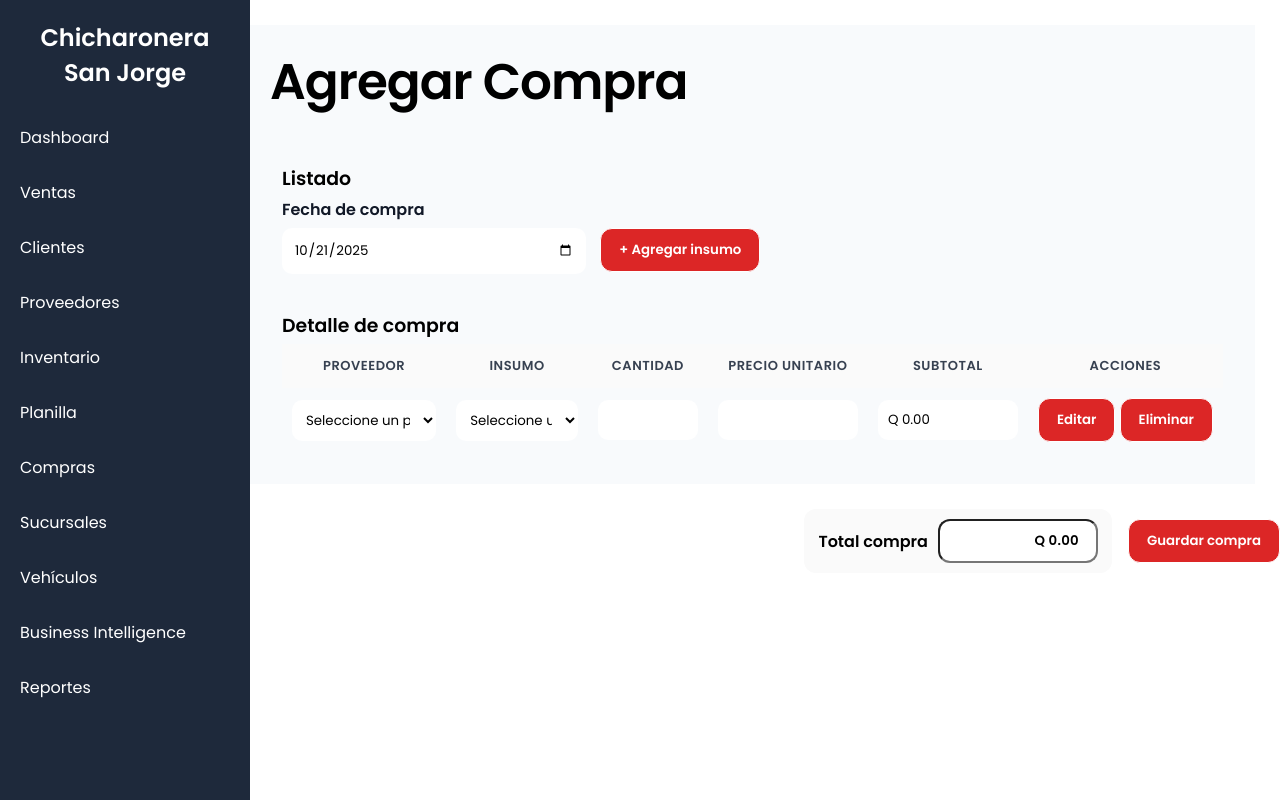
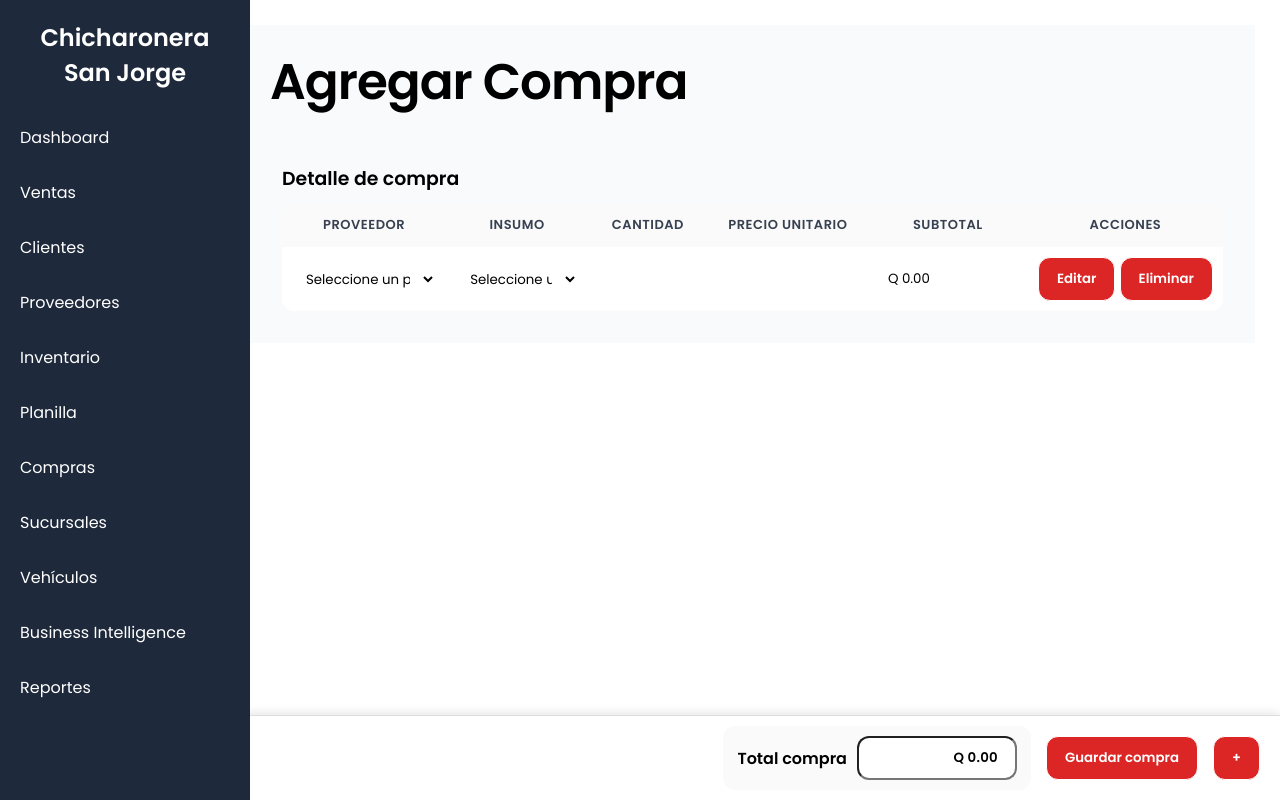
Before and after one commit to IngPau/ChicharroneraSanJorge, a PHP site: page /Compras/compras.php in a window 1280 px wide. Run offline with PHP 8.4, Linux system fonts and the light colour scheme; tables that the repository leaves empty or names only in its code hold one stand-in row (values such as "Sample post").

Commit message:
correciones en el archivo de conexion de lo dee cargar proveedores

```diff
--- a/Compras/cargarProveedores.js
+++ b/Compras/cargarProveedores.js
@@ -1,8 +1,10 @@
+// Compras/cargarProveedores.js
 window.Compras = window.Compras || {};
 (function(NS){
   if (NS._proveedoresLoaded) return;
   NS._proveedoresLoaded = true;
 
+  const PROV_URL = 'cargarProveedores.php?format=options';
   let proveedorOptionsHTML = null;
 
   async function fetchOptions(url) {
@@ -15,21 +17,29 @@
     return await res.text();
   }
 
-  NS.ensureProveedorOptions = async function ensureProveedorOptions() {
+  NS.ensureProveedorOptions = async function() {
     if (!proveedorOptionsHTML) {
-      proveedorOptionsHTML = await fetchOptions('cargarProveedores.php?format=options');
+      proveedorOptionsHTML = await fetchOptions(PROV_URL);
     }
     return proveedorOptionsHTML;
   };
 
-  document.addEventListener('DOMContentLoaded', async () => {
-    const selProv = document.getElementById('proveedor'); // <-- este sí existe en tu HTML
-    if (!selProv) return;
+  NS.fillProveedorSelect = async function(selectEl) {
     try {
-      selProv.innerHTML = await NS.ensureProveedorOptions();
+      const html = await NS.ensureProveedorOptions();
+      selectEl.innerHTML = html;
     } catch (e) {
       console.error('Error cargando proveedores:', e);
-      selProv.innerHTML = '<option value="">Error cargando proveedores</option>';
+      selectEl.innerHTML = '<option value="">Error cargando proveedores</option>';
     }
-  });
+  };
+
+  NS.fillAllProveedorSelects = async function() {
+    const html = await NS.ensureProveedorOptions();
+    document.querySelectorAll('select.sel-proveedor').forEach(sel => {
+      sel.innerHTML = html;
+    });
+  };
+
+  document.addEventListener('DOMContentLoaded', NS.fillAllProveedorSelects);
 })(window.Compras);
--- a/Compras/compras.css
+++ b/Compras/compras.css
@@ -94,69 +94,73 @@
 .form-group select:focus{
   border-color: var(--focus);
   box-shadow: 0 0 0 4px rgba(37,99,235,.12);
+}  .table-wrap {
+    margin-top: 10px;
+    border: 1px solid var(--border);
+    border-radius: 12px;
+    overflow: hidden;
+    background: #fff;
+    max-height: 260px; /* alto máximo visible */
+    overflow-y: auto; /* scroll vertical si excede */
   }
 
-/* Tabla de detalle */
-.table-wrap{
-  margin-top:10px;
-  border:1px solid var(--border);
-  border-radius:12px;
-  overflow:hidden;
-  background:#fff;
-  max-height: 200px; /* alto máximo visible */
-  overflow-y: auto;  /* scroll vertical si excede */
+  .table {
+    width: 100%;
+    border-collapse: collapse;
   }
 
-.table{
-  width:100%; border-collapse: collapse;
-}
-
-.table thead th{
-  background:#fafafa;
-  border-bottom:1px solid var(--border);
-  font-size:13px;
-  color:#374151;
-  text-transform:uppercase;
-  letter-spacing:.04em;
-  padding:12px;
-  position: sticky;
-  top:0;
+  .table thead th {
+    background: #fafafa;
+    border-bottom: 1px solid var(--border);
+    font-size: 13px;
+    color: #374151;
+    text-transform: uppercase;
+    letter-spacing: .04em;
+    padding: 12px;
     text-align: center;
-
     position: sticky;
     top: 0;
     z-index: 2;
   }
 
-.table td{
-  border-top:1px solid var(--border);
-  padding:10px;
-  vertical-align:middle;
+  .table td {
+    border-top: 1px solid var(--border);
+    padding: 10px;
+    vertical-align: middle;
+    text-align: center;
   }
 
   .table select,
-.table input{
-  width:100%;
-  padding:10px;
-  border:1px solid var(--border);
-  border-radius:10px;
-  background:#fff;
+  .table input {
+    width: 100%;
+    padding: 10px;
+    border: 1px solid var(--border);
+    border-radius: 10px;
+    background: #fff;
   }
 
-.table
-.actions{
-  width:1%;
-  white-space:nowrap; }
+  .table .actions {
+    width: 1%;
+    white-space: nowrap;
+  }
 
 /* Totales */
-.totals{
-  display:flex;
-  gap:16px;
-  align-items:center;
-  justify-content:flex-end;
-  margin-top:16px;
-  flex-wrap:wrap;
+.totals {
+  position: fixed;
+  bottom: 0;              /* pegado al fondo */
+  left: 0;
+  width: 100%;            /* ocupa todo el ancho */
+  background: #fff;
+  border-top: 1px solid #ddd;
+  padding: 10px 20px;
+  display: flex;
+  align-items: center;
+  justify-content: flex-end;
+  gap: 15px;
+  box-shadow: 0 -2px 10px rgba(0,0,0,0.1);
+  z-index: 100;      /* se mantiene encima de otros elementos */
 }
+
 
 #total_compra{
   border-radius: 12px;
@@ -206,7 +210,8 @@
 .btn-primary,
 .btn-danger,
 .btn-remove,
-.btn-edit{
+.btn-edit,
+.btn-save{
   background:#dc2626;
   border-color:#ffffff;
   color:#ffffff;
@@ -216,7 +221,8 @@
 .btn-danger:hover,
 .btn-primary:hover,
 .btn-remove:hover,
-.btn-edit:hover{
+.btn-edit:hover,
+.btn-save:hover{
   background:#b70f0f;
 }
 
--- a/Compras/compras.php
+++ b/Compras/compras.php
@@ -29,32 +29,16 @@
   </div>
 
   <form action="guardar_compra.php" method="post" class="card" id="form-compra">
-    <div class="section-title">Listado</div>
 
-    <div class="grid grid-3">
-
-
-      <div class="form-group">
-        <label for="fecha_compra">Fecha de compra</label>
-        <input type="date" name="fecha_compra" id="fecha_compra"
-       value="<?php echo date('Y-m-d'); ?>" required>
+    <div class="section-title">Detalle de compra
     </div>
 
-      <div class="form-group">
-        <label>&nbsp;</label>
-        <button type="button" class="btn btn-ghost" onclick="addRow()">+ Agregar insumo</button>
-      </div>
-    </div>
-
-    <div class="divider"></div>
-
-    <div class="section-title">Detalle de compra</div>
-
     <!-- Tabla de compras -->
+<div class="table-wrap">
   <table class="table" id="detalle_compra">
     <thead>
       <tr>
-                <th>Proveedor</th> <!-- Nueva columna -->
+        <th>Proveedor</th>
         <th>Insumo</th>
         <th style="width:120px;">Cantidad</th>
         <th style="width:160px;">Precio Unitario</th>
@@ -65,36 +49,24 @@
 
     <tbody>
       <tr class="row-item">
-                <!-- Proveedor-->
         <td>
-                    <select name="id_proveedor" id="proveedor" required>
+          <select name="id_proveedor[]" class="sel-proveedor" required>
             <option value="">Seleccione un proveedor</option>
           </select>
         </td>
 
-                <!-- Insumo -->
         <td>
           <select name="id_insumo[]" class="sel-insumo" required>
             <option value="">Seleccione un insumo</option>
           </select>
         </td>
 
-                <!-- Cantidad -->
-                <td>
-                  <input type="number" name="cantidad_insumo[]" class="qty" min="1" step="1" required>
-                </td>
+        <td><input type="number" name="cantidad_insumo[]" class="qty" min="1" step="1" required></td>
 
-                <!-- Precio Unitario -->
-                <td>
-                  <input type="number" name="precio_unitario[]" class="price" step="0.01" min="0" required>
-                </td>
+        <td><input type="number" name="precio_unitario[]" class="price" step="0.01" min="0" required></td>
 
-                <!-- Subtotal -->
-                <td>
-                  <input type="text" name="subtotal[]" class="subtotal" readonly>
-                </td>
+        <td><input type="text" name="subtotal[]" class="subtotal" readonly></td>
 
-                <!-- Acciones -->
         <td class="actions">
           <button type="button" class="btn btn-edit" onclick="editRow(this)">Editar</button>
           <button type="button" class="btn btn-danger" onclick="removeRow(this)">Eliminar</button>
@@ -102,7 +74,6 @@
       </tr>
     </tbody>
   </table>
-
 </div>
 
     <div class="totals">
@@ -111,6 +82,7 @@
         <input type="text" name="total_compra" id="total_compra" readonly>
       </div>
       <button type="submit" class="btn btn-primary">Guardar compra</button>
+      <button type="button" class="btn btn-save" onclick="addRow()">+</button>
     </div>
   </form>
 </div>
--- a/conexion.js
+++ b/conexion.js
@@ -1,4 +1,4 @@
-const odbc = require('odbc');
+/* const odbc = require('odbc');
 
 class ConexionDW {
   constructor() {
@@ -38,3 +38,4 @@
 
   await conexion.desconectar();
 })();
+*/
--- a/conexion.php
+++ b/conexion.php
@@ -1,4 +1,20 @@
 <?php
+
+function conectar() {
+    $db = new mysqli("localhost", "root", "1234", "CSJ_db");
+    if (!$db)
+        die("no hay conexion a la base de datos");
+
+    return $db;
+}
+
+function ir($pagina) {
+    print "<meta http-equiv='refresh' content='3;url=$pagina'>";
+}
+
+/*
+conexion a DW via ODBC
+
 class ConexionDW {
   private $conn;
 
@@ -19,4 +35,5 @@
     echo "Conexión cerrada correctamente.";
   }
 }
+*/
 ?>
```
Also changed, not shown: Compras/cargarProveedores.php (+15 -10 lines), Compras/compras.js (+66 -29 lines). Lines whose indentation alone changed are shown as unchanged.
